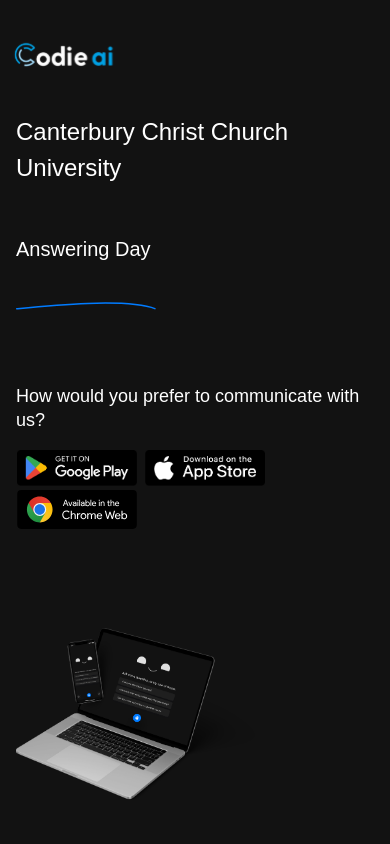
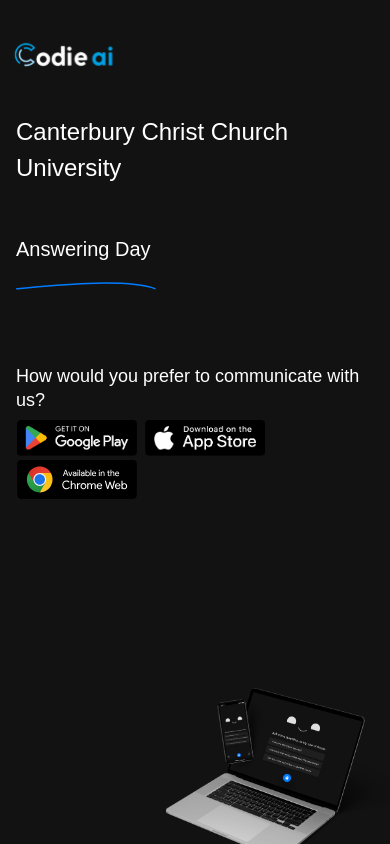
Before and after one commit to MloDehghani/webCodie, a React (Vite) app: page /hotel in a window 390 px wide. Built offline with nearby package versions, Linux system fonts and the light colour scheme.

Commit message:
fix some isseu

```diff
--- a/src/components/HintComponet.tsx
+++ b/src/components/HintComponet.tsx
@@ -53,7 +53,7 @@
     return (
         <>
             {hints.length > 0 && !props.isloading && !props.isTalking?
-                <div style={{display:'flex',userSelect:'none',justifyContent:'end',height:'34px',alignItems:'center'}}>
+                <div style={{display:'flex',userSelect:'none',justifyContent:'end',height:'34px',alignItems:'center',width:'-webkit-fill-available'}}>
                     {
                         showHint ?
                             <div className='hiddenScrollBar' style={{display:'flex',alignItems:'center',width:'100%',overflowX:'scroll'}}>
--- a/src/pages/Chat.tsx
+++ b/src/pages/Chat.tsx
@@ -315,7 +315,7 @@
       }
       setTimeout(() => {
         setShowSuggestion(true)
-      }, 3000);
+      }, 1500);
       if(localStorage.getItem('ApiKey')!= null){
         setApiKey(localStorage.getItem('ApiKey') as string)
         checkBotId(localStorage.getItem('ApiKey') as string).then(res => {
--- a/src/pages/Welcome.tsx
+++ b/src/pages/Welcome.tsx
@@ -66,7 +66,7 @@
             >
               Answering Day
             </p>
-            <div className="under-image" style={{ marginTop:"0px" }}>
+            <div className="under-image" style={{ marginTop:window.innerWidth< 500?'-20px' :"0px" }}>
               <img className="under-image"
                 src="/images/under_blue.svg"
                 alt=""
@@ -76,7 +76,7 @@
 
             <p
               className="communicate"
-              style={{ whiteSpace: "pre-line", marginTop: "40px" ,fontSize:'20px'}}
+              style={{ whiteSpace: "pre-line", marginTop: "40px",marginBottom:8 ,fontSize:'20px'}}
             >
               How would you prefer to communicate with us?{" "}
             </p>
@@ -99,7 +99,7 @@
                 // className="chromeWeb-image"
                 src="/images/play.png"
                 alt="google play"
-                style={{ width: "200px",height:'65px', cursor: "pointer" }}
+                style={{ width: "200px",height:'65px', cursor: "pointer",top:window.innerWidth< 500? '50px !important':'undet',left:window.innerWidth<500? '110px !important':'unset'}}
               />
             </div>
             <div>
@@ -158,7 +158,7 @@
             className="macbook-image"
             src="/images/MacBook-17.png"
             alt="MacBook"
-            style={{ width: "900px",position:'relative',right: '-110px',top:-40}}
+            style={{ width: "900px",position:'relative',right: '0px',top:20,left:'150px'}}
           />
         </div>
       </div>
```
